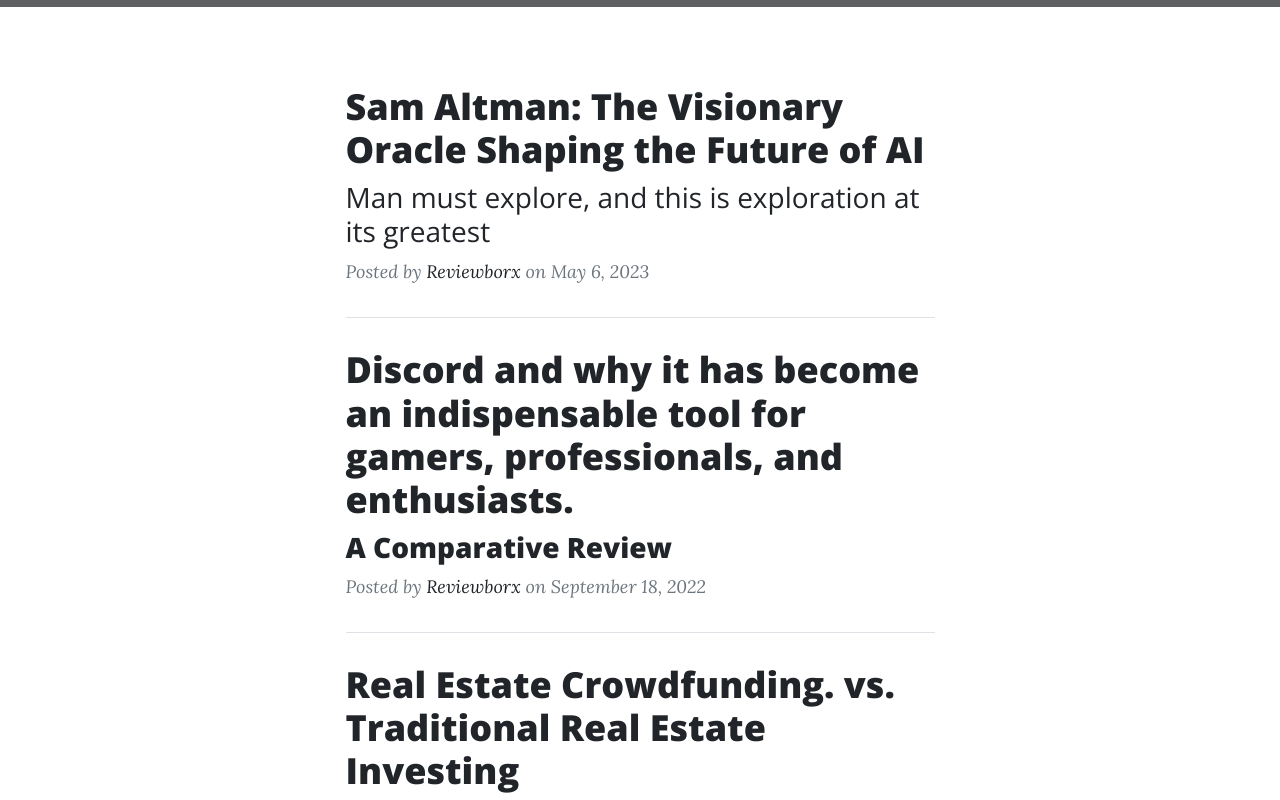
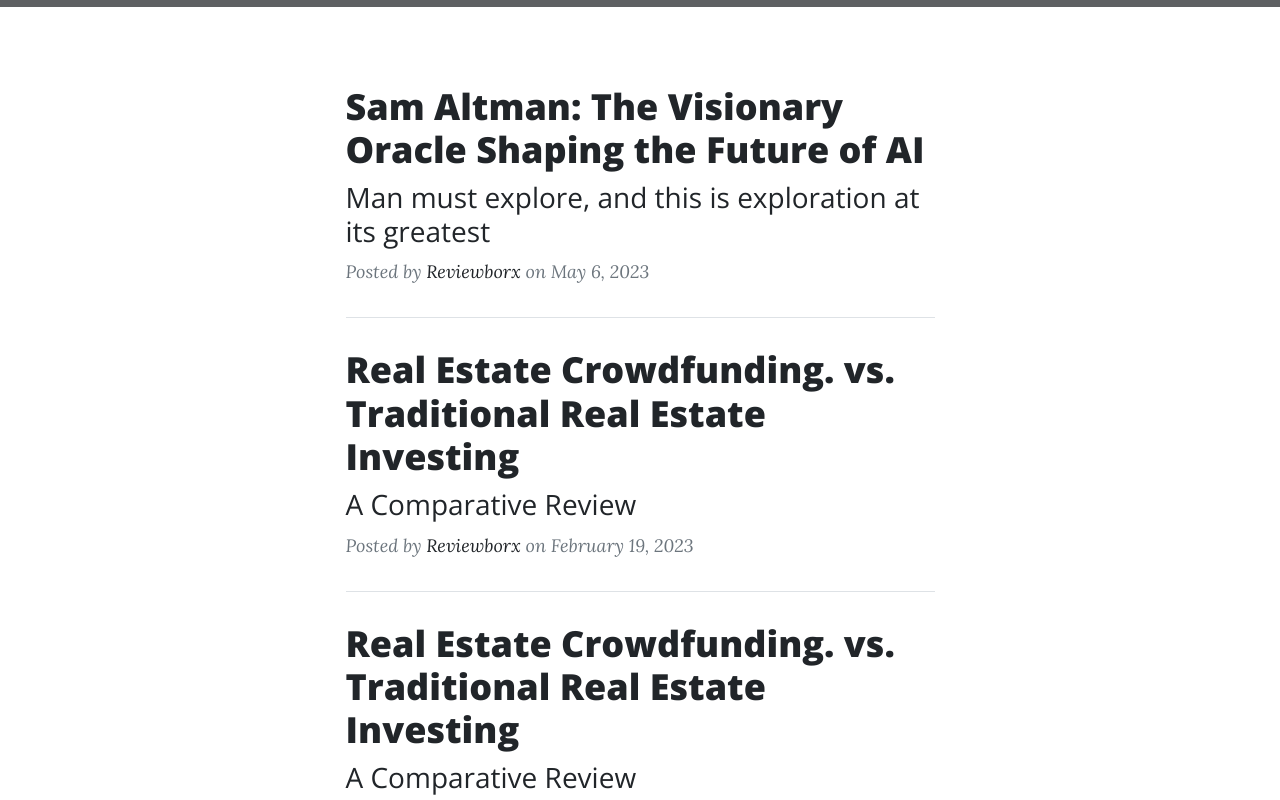
Before and after one commit to Georito1/reviewborx, a plain HTML site: page index.html in a window 1280 px wide. Shown: the part 552-1352 px from the top of the page. Drawn offline with nearby package versions, Linux system fonts and the light colour scheme; grey boxes are pictures that could not be loaded; a script that the page names is missing; files whose address does not match are found by name.

Commit message:
Update index.html

```diff
--- a/index.html
+++ b/index.html
@@ -69,12 +69,14 @@
                     <hr class="my-4" />
                     <!-- Post preview-->
                     <div class="post-preview">
-                        <a href="post1.html"><h2 class="post-title">Discord and why it has become an indispensable tool for gamers, professionals, and enthusiasts.</h2></a>
-                         <h3 class="post-subtitle"> A Comparative Review</h3>
+                        <a href="post2.html">
+                            <h2 class="post-title">Real Estate Crowdfunding. vs. Traditional Real Estate Investing</h2>
+                            <h3 class="post-subtitle"> A Comparative Review</h3>
+                        </a>
                         <p class="post-meta">
                             Posted by
                             <a href="#!">Reviewborx</a>
-                            on September 18, 2022
+                            on February 19, 2023
                         </p>
                     </div>
                     <!-- Divider-->
```
